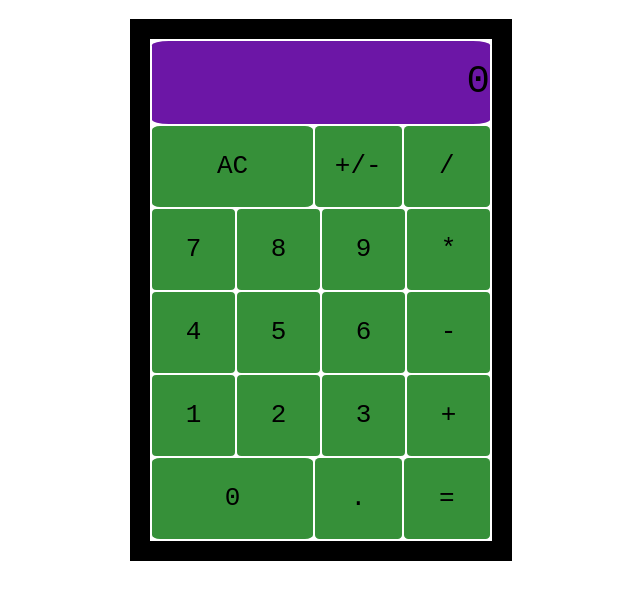
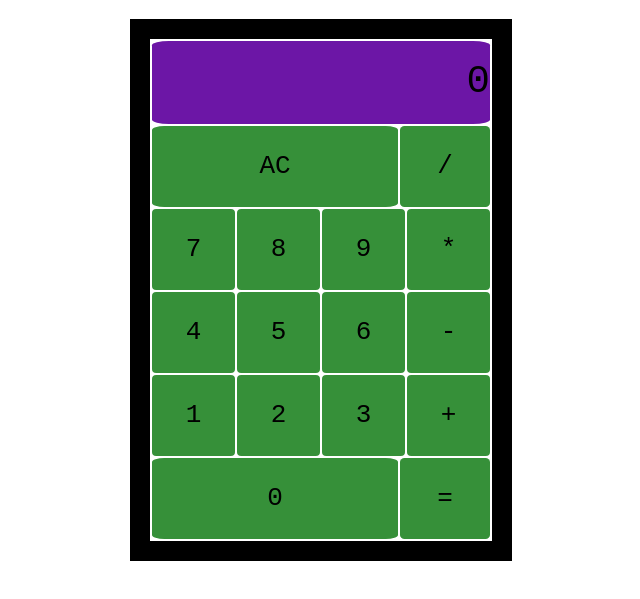
Before and after one commit to tommy128works/Calculator, a plain HTML site: page index.html in a window 1280 px wide. Shown: the part 69-668 px from the top of the page, without its empty margins (319-959 px from the left). Drawn offline with Linux system fonts and the light colour scheme.

```diff
--- a/index.html
+++ b/index.html
@@ -21,7 +21,6 @@
 
         <div class="center row">
           <button class="largeButton" value="clear" type="button">AC</button>
-          <button class="smallButton" value="sign" type="button">+/-</button>
           <button class="smallButton" value="/" type="button">/</button>
         </div>
         <div class="center row">
@@ -44,7 +43,6 @@
         </div>
         <div class="center row">
           <button class="largeButton" value="0" type="button">0</button>
-          <button class="smallButton" value="." type="button">.</button>
           <button class="smallButton" value="=" type="button">=</button>
         </div>
       </div>
--- a/js-file.js
+++ b/js-file.js
@@ -59,7 +59,6 @@ addButton.addEventListener('click', () => {
         operator = '+';
         firstNum = parseInt(display);
         startSecondNum = true;
-        console.log('+');
     }
 })
 
@@ -69,7 +68,6 @@ subtractButton.addEventListener('click', () => {
         operator = '-';
         firstNum = parseInt(display);
         startSecondNum = true;
-        console.log('-');
     }
 })
 
@@ -79,7 +77,6 @@ multiplyButton.addEventListener('click', () => {
         operator = '*';
         firstNum = parseInt(display);
         startSecondNum = true;
-        console.log('*');
     }
 })
 
@@ -89,9 +86,9 @@ divideButton.addEventListener('click', () => {
         operator = '/';
         firstNum = parseInt(display);
         startSecondNum = true;
-        console.log('/');
     }
 })
+
 
 const equalButton = document.querySelector('button[value="="]');
 equalButton.addEventListener('click', () => {
@@ -99,7 +96,6 @@ equalButton.addEventListener('click', () => {
         display = operate(firstNum, operator, display);
         firstNum = 0;
         operator = '';
-        console.log('=');
     }
     updateDisplay();
 })
--- a/style.css
+++ b/style.css
@@ -34,7 +34,7 @@
 }
 
 .largeButton {
-    flex: 2;
+    flex: 3;
 }
 
 .row {
```
